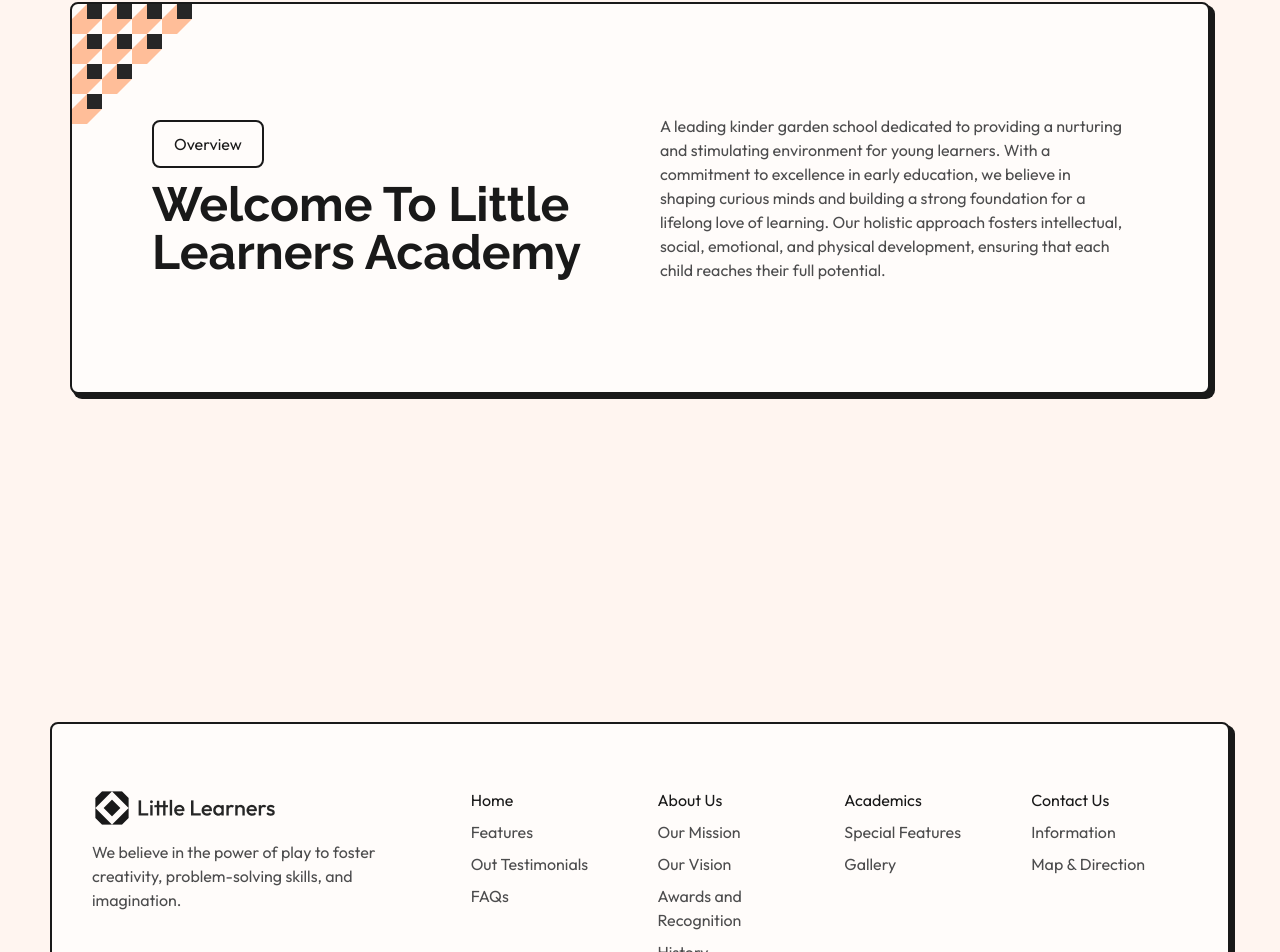
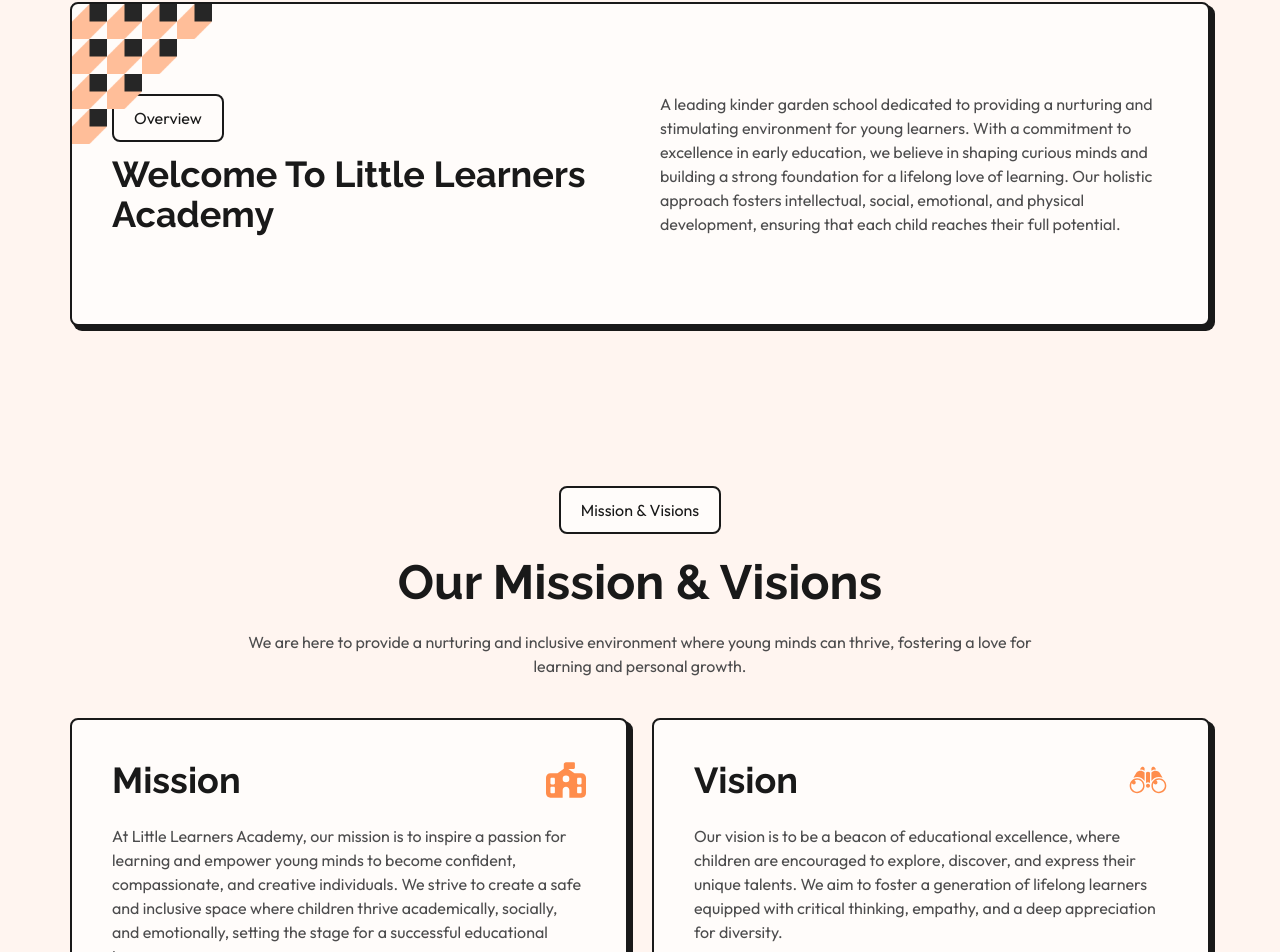
Before and after one commit to zealfemi/little-learners, a Next.js app: page /about in a window 1280 px wide. Shown: the part 158-1110 px from the top of the page. Built offline with nearby package versions, Linux system fonts and the light colour scheme.

Commit message:
added carousel component and it to testimonials on home page
about page coming up

```diff
--- a/app/(main)/about/page.tsx
+++ b/app/(main)/about/page.tsx
@@ -1,3 +1,4 @@
+import AboutMissionVision from "@/app/_components/AboutMissionVision";
 import PageHeader from "@/app/_components/PageHeader";
 import Section from "@/app/_components/Section";
 
@@ -11,6 +12,8 @@ export default function AboutUs() {
           content="A leading kinder garden school dedicated to providing a nurturing and stimulating environment for young learners. With a commitment to excellence in early education, we believe in shaping curious minds and building a strong foundation for a lifelong love of learning. Our holistic approach fosters intellectual, social, emotional, and physical development, ensuring that each child reaches their full potential."
         />
       </Section>
+
+      <AboutMissionVision />
     </div>
   );
 }
--- a/app/(main)/contact/page.tsx
+++ b/app/(main)/contact/page.tsx
@@ -1,7 +1,7 @@
 import PageHeader from "@/app/_components/PageHeader";
 import Section from "@/app/_components/Section";
-import { HiMail } from "react-icons/hi";
-import { HiPhone } from "react-icons/hi2";
+import { HiLocationMarker, HiMail } from "react-icons/hi";
+import { HiClock, HiPhone } from "react-icons/hi2";
 
 export default function Contact() {
   return (
@@ -11,12 +11,18 @@ export default function Contact() {
           heading="Feel Free To Connect With Us"
           subHeading="Contact Us"
           content="We value open communication and are eager to assist you with any inquiries. Feel free to reach out to us through any of the following contact methods">
-          <div className="grid md:grid-cols-2 gap-5 lg:gap-6">
+          <div className="grid lg:grid-cols-2 gap-5 lg:gap-6">
             <div className="border-2 border-secondary-800 rounded-lg px-4 py-2.5 lg:px-5 lg:py-4 flex gap-2 items-center">
-              <HiMail /> example@gmail.com
+              <HiMail /> <span>example@gmail.com</span>
             </div>
             <div className="border-2 border-secondary-800 rounded-lg px-4 py-2.5 lg:px-5 lg:py-4 flex gap-2 items-center">
-              <HiPhone /> +234 123 4567 890
+              <HiPhone /> <span>+234 123 4567 890</span>
+            </div>
+            <div className="border-2 border-secondary-800 rounded-lg px-4 py-2.5 lg:px-5 lg:py-4 flex gap-2 items-center">
+              <HiLocationMarker /> <span>Nigeria</span>
+            </div>
+            <div className="border-2 border-secondary-800 rounded-lg px-4 py-2.5 lg:px-5 lg:py-4 flex gap-2 items-center">
+              <HiClock /> <span>Office Hours: 9am - 6 pm</span>
             </div>
           </div>
         </PageHeader>
--- /dev/null
+++ b/app/_components/AboutAwardsRecognition.tsx
@@ -0,0 +1,16 @@
+import HeadingText from "./HeadingText";
+import HeadingTextBefore from "./HeadingTextBefore";
+import Section from "./Section";
+import SectionHeader from "./SectionHeader";
+
+export default function AboutAwardsRecognition() {
+  return (
+    <Section>
+      <SectionHeader>
+        <HeadingTextBefore></HeadingTextBefore>
+        <HeadingText></HeadingText>
+        <p></p>
+      </SectionHeader>
+    </Section>
+  );
+}
--- /dev/null
+++ b/app/_components/AboutHistory.tsx
@@ -0,0 +1,16 @@
+import HeadingText from "./HeadingText";
+import HeadingTextBefore from "./HeadingTextBefore";
+import Section from "./Section";
+import SectionHeader from "./SectionHeader";
+
+export default function AboutHistory() {
+  return (
+    <Section>
+      <SectionHeader>
+        <HeadingTextBefore></HeadingTextBefore>
+        <HeadingText></HeadingText>
+        <p></p>
+      </SectionHeader>
+    </Section>
+  );
+}
--- /dev/null
+++ b/app/_components/AboutMissionVision.tsx
@@ -0,0 +1,56 @@
+import { GiBinoculars } from "react-icons/gi";
+import Card from "./Card";
+import HeadingText from "./HeadingText";
+import HeadingTextBefore from "./HeadingTextBefore";
+import Section from "./Section";
+import SectionHeader from "./SectionHeader";
+import { FaSchoolFlag } from "react-icons/fa6";
+
+const missionVision = [
+  {
+    heading: "Mission",
+    content:
+      "At Little Learners Academy, our mission is to inspire a passion for learning and empower young minds to become confident, compassionate, and creative individuals. We strive to create a safe and inclusive space where children thrive academically, socially, and emotionally, setting the stage for a successful educational journey.",
+    icon: FaSchoolFlag,
+  },
+  {
+    heading: "Vision",
+    content:
+      "Our vision is to be a beacon of educational excellence, where children are encouraged to explore, discover, and express their unique talents. We aim to foster a generation of lifelong learners equipped with critical thinking, empathy, and a deep appreciation for diversity.",
+    icon: GiBinoculars,
+  },
+];
+
+export default function AboutMissionVision() {
+  return (
+    <Section>
+      <SectionHeader>
+        <HeadingTextBefore>Mission & Visions</HeadingTextBefore>
+        <HeadingText>Our Mission & Visions</HeadingText>
+        <p>
+          We are here to provide a nurturing and inclusive environment where
+          young minds can thrive, fostering a love for learning and personal
+          growth.
+        </p>
+      </SectionHeader>
+
+      <div className="mt-6 lg:mt-10 grid md:grid-cols-2 gap-6">
+        {missionVision.map((mv) => (
+          <div key={mv.heading} className="flex h-full">
+            <Card>
+              <div>
+                <div className="flex justify-between items-center">
+                  <p className="font-header font-bold text-secondary-800 text-2xl md:text-3xl lg:text-4xl capitalize">
+                    {mv.heading}
+                  </p>
+                  <mv.icon size={40} color="#ff8d4c" />
+                </div>
+                <p className="mt-6">{mv.content}</p>
+              </div>
+            </Card>
+          </div>
+        ))}
+      </div>
+    </Section>
+  );
+}
--- /dev/null
+++ b/app/_components/AboutTeamMembers.tsx
@@ -0,0 +1,16 @@
+import HeadingText from "./HeadingText";
+import HeadingTextBefore from "./HeadingTextBefore";
+import Section from "./Section";
+import SectionHeader from "./SectionHeader";
+
+export default function AboutTeamMembers() {
+  return (
+    <Section>
+      <SectionHeader>
+        <HeadingTextBefore></HeadingTextBefore>
+        <HeadingText></HeadingText>
+        <p></p>
+      </SectionHeader>
+    </Section>
+  );
+}
--- /dev/null
+++ b/app/_components/Carousel.tsx
@@ -0,0 +1,62 @@
+"use client";
+
+import { useState, useEffect } from "react";
+import { FaChevronLeft, FaChevronRight } from "react-icons/fa6";
+
+export default function Carousel({ slides }: { slides: React.ReactNode[] }) {
+  const [currentIndex, setCurrentIndex] = useState(0);
+  const [itemsPerPage, setItemsPerPage] = useState(1);
+
+  useEffect(() => {
+    const handleResize = () => {
+      setItemsPerPage(window.innerWidth >= 768 ? 3 : 1);
+    };
+
+    handleResize();
+    window.addEventListener("resize", handleResize);
+    return () => window.removeEventListener("resize", handleResize);
+  }, []);
+
+  const maxIndex = Math.max(0, slides.length - itemsPerPage);
+
+  const prevSlide = () => {
+    setCurrentIndex((prev) => (prev <= 0 ? maxIndex : prev - 1));
+  };
+
+  const nextSlide = () => {
+    setCurrentIndex((prev) => (prev >= maxIndex ? 0 : prev + 1));
+  };
+
+  return (
+    <div className="relative w-full overflow-hidden">
+      {/* Slides Container */}
+      <div
+        className="flex transition-transform duration-500 ease-in-out mb-6"
+        style={{
+          transform: `translateX(-${currentIndex * (100 / itemsPerPage)}%)`,
+        }}>
+        {slides.map((slide, index) => (
+          <div key={index} className="w-full md:w-1/3 shrink-0 px-2 md:px-10">
+            {slide}
+          </div>
+        ))}
+      </div>
+
+      {/* Prev/Next Buttons */}
+      <div
+        className={`${slides.length === 3 && "md:hidden"} flex gap-6 items-center justify-end md:px-10`}>
+        <button
+          onClick={prevSlide}
+          className="border-2 border-secondary-800 bg-primary-300 hover:bg-primary-400 cursor-pointer w-10 h-10 rounded-md grid place-items-center transition-colors z-10">
+          <FaChevronLeft className="text-secondary-800" />
+        </button>
+
+        <button
+          onClick={nextSlide}
+          className="border-2 border-secondary-800 bg-primary-300 hover:bg-primary-400 cursor-pointer w-10 h-10 rounded-md grid place-items-center transition-colors z-10">
+          <FaChevronRight className="text-secondary-800" />
+        </button>
+      </div>
+    </div>
+  );
+}
--- a/app/_components/PageHeader.tsx
+++ b/app/_components/PageHeader.tsx
@@ -1,9 +1,8 @@
 import abstract from "@/public/images/abstract/design-3.png";
 import Image from "next/image";
+import { PropsWithChildren } from "react";
 import Card from "./Card";
-import HeadingText from "./HeadingText";
 import HeadingTextBefore from "./HeadingTextBefore";
-import { PropsWithChildren } from "react";
 
 type pageHeaderType = {
   heading: string;
@@ -22,13 +21,15 @@ export default function PageHeader({
       <Image
         src={abstract}
         alt="abstract 3"
-        className="w-20 md:w-25 lg:w-30 absolute left-0 top-0"
+        className="w-25 md:w-30 lg:w-35 absolute left-0 top-0"
       />
 
-      <div className="grid md:grid-cols-2 place-items-center gap-6 lg:gap-10 px-1.5 py-6.5 md:px-5 md:py-11.5 lg:px-10 lg:py-17.5 text-center md:text-left">
+      <div className="grid md:grid-cols-2 place-items-center gap-6 lg:gap-10 py-6 md:py-8 lg:py-12 text-center md:text-left">
         <div className="flex flex-col items-center md:items-start gap-3 w-full">
           <HeadingTextBefore>{subHeading}</HeadingTextBefore>
-          <HeadingText>{heading}</HeadingText>
+          <p className="font-header font-bold text-secondary-800 text-2xl md:text-3xl lg:text-4xl capitalize">
+            {heading}
+          </p>
         </div>
         <div className="flex flex-col gap-6">
           <p className="">{content}</p>
--- a/app/_components/Testimonials.tsx
+++ b/app/_components/Testimonials.tsx
@@ -5,6 +5,7 @@ import HeadingTextBefore from "./HeadingTextBefore";
 import Section from "./Section";
 import SectionHeader from "./SectionHeader";
 import { FaStar } from "react-icons/fa6";
+import Carousel from "./Carousel";
 
 type testimonialType = {
   image: string;
@@ -50,9 +51,10 @@ export default function Testimonials() {
         </p>
       </SectionHeader>
 
-      <div className="mt-6 grid gap-6 md:grid-cols-3 h-full">
-        {testimonials.map((testimonial: testimonialType) => (
-          <div key={testimonial.name} className="flex h-full">
+      <div className="mt-10 h-full">
+        <Carousel
+          slides={testimonials.map((testimonial: testimonialType) => (
+            <div key={testimonial.name} className="flex h-full w-full">
               <Card>
                 <div className="flex flex-col gap-5 items-center text-center justify-center w-full">
                   <div className="flex flex-col gap-3 items-center justify-center">
@@ -79,6 +81,7 @@ export default function Testimonials() {
               </Card>
             </div>
           ))}
+        />
       </div>
     </Section>
   );
```
Lines whose indentation alone changed are shown as unchanged.
